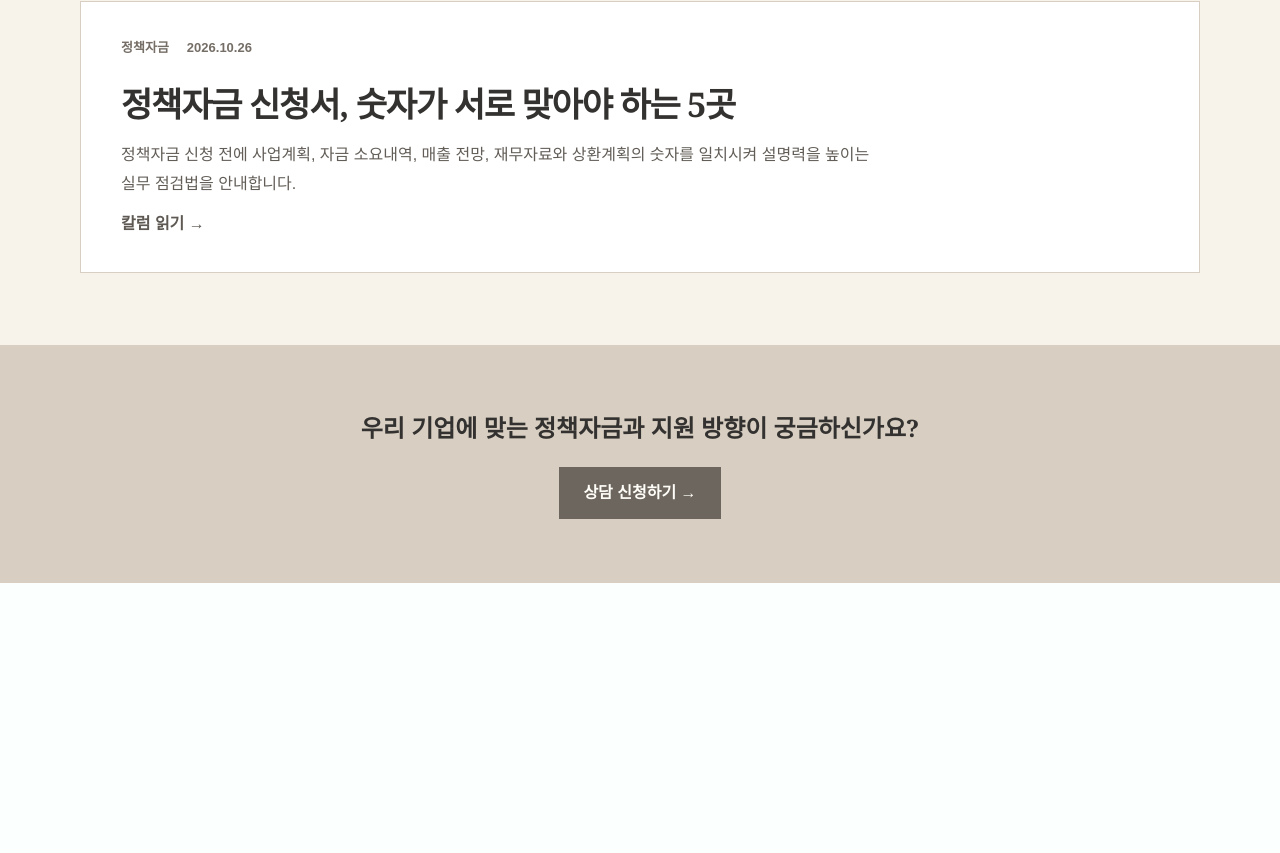
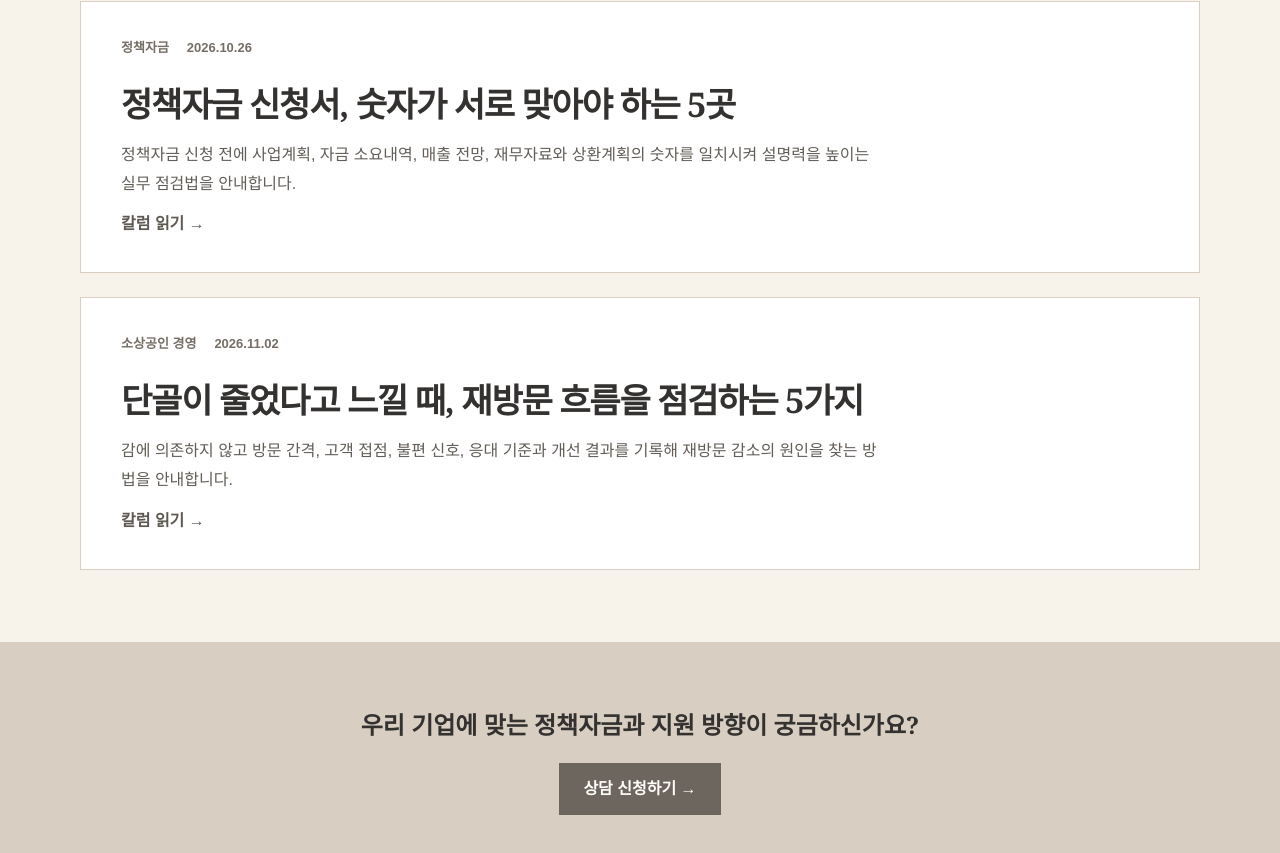
Before and after one commit to 01030243529g/kwon-oh-jin-site, a Next.js app: page /insights in a window 1280 px wide. Shown: the part 4071-4924 px from the top of the page. Before the commit the page ends 4654 px from the top, so only its background shows below. Built offline with nearby package versions, Linux system fonts and the light colour scheme.

Commit message:
주간 인사이트: 단골 재방문 흐름 점검 추가

```diff
--- a/app/insights/content.ts
+++ b/app/insights/content.ts
@@ -684,6 +684,65 @@ export const insights = [
     ],
   },
 
+
+  {
+    slug: "repeat-customer-decline-five-checks",
+    category: "소상공인 경영",
+    title: "단골이 줄었다고 느낄 때, 재방문 흐름을 점검하는 5가지",
+    description:
+      "감에 의존하지 않고 방문 간격, 고객 접점, 불편 신호, 응대 기준과 개선 결과를 기록해 재방문 감소의 원인을 찾는 방법을 안내합니다.",
+    publishedAt: "2026-11-02",
+    readTime: "6분",
+    lead:
+      "단골이 줄었다고 느끼면 할인쿠폰이나 광고부터 늘리기 쉽습니다. 그러나 먼저 확인할 것은 고객이 어느 지점에서 다시 오지 않게 되었는지입니다. 방문 간격, 문의와 예약, 구매·서비스 과정, 결제와 사후 응대에서 남는 기록을 살펴보면 막연한 불안을 개선 과제로 바꿀 수 있습니다. 소상공인시장진흥공단 지식배움터도 고객 방문 분석과 단골 관리, 고객 관찰과 피드백, 일관된 서비스 기준을 매장 운영의 중요한 요소로 안내합니다.",
+    sections: [
+      {
+        heading: "1. 전체 매출보다 고객의 방문 간격을 먼저 봅니다",
+        paragraphs: [
+          "매출이 비슷해도 기존 고객의 방문 간격이 길어지고 신규 고객 비중만 높아졌다면 재방문 구조가 약해지고 있을 수 있습니다. 최근 몇 달의 예약·주문·결제 기록에서 고객별 최근 방문일과 방문 횟수를 확인합니다. 개인정보를 새로 과도하게 수집하기보다 현재 합법적으로 보유하고 사용하는 매장 기록 안에서, 업종에 맞는 정상 방문주기와 실제 간격의 변화를 비교합니다.",
+        ],
+      },
+      {
+        heading: "2. 고객이 불편을 느끼는 접점을 순서대로 적습니다",
+        paragraphs: [
+          "검색과 문의, 예약, 방문, 주문, 대기, 결제, 사후 응대까지 고객이 거치는 과정을 한 줄로 놓습니다. 전화가 잘 연결되지 않는지, 안내와 실제 서비스가 다른지, 대기시간이나 결제가 불편한지 접점별로 확인합니다. 한 번의 큰 실수뿐 아니라 매번 반복되는 작은 불편도 재방문을 막을 수 있으므로 직원과 대표가 같은 기준으로 관찰해야 합니다.",
+        ],
+      },
+      {
+        heading: "3. 말보다 행동으로 남은 불편 신호를 모읍니다",
+        paragraphs: [
+          "고객은 불편해도 직접 항의하지 않고 조용히 떠날 수 있습니다. 문의 후 예약하지 않은 경우, 주문 취소, 반복되는 질문, 리뷰의 공통 표현, 서비스 이용 중 망설임처럼 행동으로 남은 신호를 기록합니다. 한두 건을 전체 고객의 의견으로 확대하지 말고 같은 유형이 반복되는지 확인한 뒤 개선 우선순위를 정합니다.",
+        ],
+      },
+      {
+        heading: "4. 누구나 같은 품질을 제공할 최소 기준을 만듭니다",
+        paragraphs: [
+          "대표가 응대할 때와 직원이 응대할 때 설명, 처리시간과 후속 안내가 크게 다르면 고객 경험이 흔들립니다. 첫 인사, 상품 설명, 대기 안내, 불만 접수, 결제와 배웅처럼 중요한 순간의 최소 기준을 짧게 정리합니다. 모든 상황을 두꺼운 매뉴얼로 만들기보다 자주 발생하고 고객 불편이 큰 장면부터 한 장의 체크리스트로 시작합니다.",
+        ],
+      },
+      {
+        heading: "5. 한 가지를 바꾸고 재방문 변화를 확인합니다",
+        paragraphs: [
+          "여러 문제를 한꺼번에 바꾸면 무엇이 효과가 있었는지 알기 어렵습니다. 예를 들어 예약 안내 문구, 대기시간 고지 또는 사후 안내 가운데 한 가지를 정해 일정 기간 실행합니다. 실행 전후의 재방문 수, 방문 간격, 취소와 문의 내용을 같은 기준으로 비교하고 효과가 확인된 기준은 유지하며 부족한 부분은 다시 조정합니다.",
+        ],
+      },
+    ],
+    takeaway:
+      "단골 관리는 쿠폰을 많이 보내는 일이 아니라 고객이 다시 오기까지의 흐름을 이해하고 불편을 하나씩 줄이는 일입니다. 이번 주에는 최근 고객의 방문 간격과 문의·예약·결제 과정에서 반복되는 신호를 한 장에 적어보십시오. 가장 자주 발생하는 불편 한 가지를 정해 개선하고, 다음 확인일에 재방문 흐름이 달라졌는지 같은 숫자로 비교해야 합니다.",
+    sources: [
+      {
+        label: "소상공인시장진흥공단 소상공인 지식배움터 — SaaS활용, 캐시노트 활용하기",
+        url: "https://edu.sbiz.or.kr/edu/online/onlineEduForm.do?cseqno=2993",
+        checkedAt: "2026-11-02",
+      },
+      {
+        label: "소상공인시장진흥공단 소상공인 지식배움터 — 고객의 마음을 사로잡는 외식업 CS 솔루션 (2)",
+        url: "https://edu.sbiz.or.kr/edu/online/onlineEduForm.do?cseqno=1120",
+        checkedAt: "2026-11-02",
+      },
+    ],
+  },
+
 ] as const;
 
 export type Insight = (typeof insights)[number];
```
